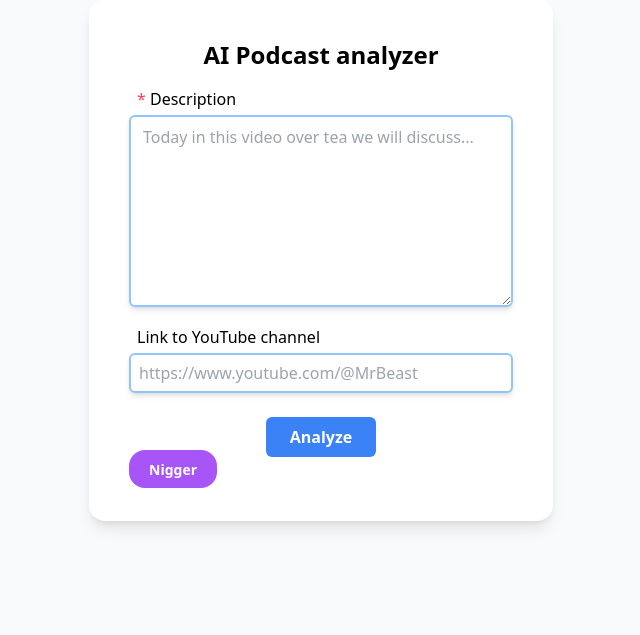
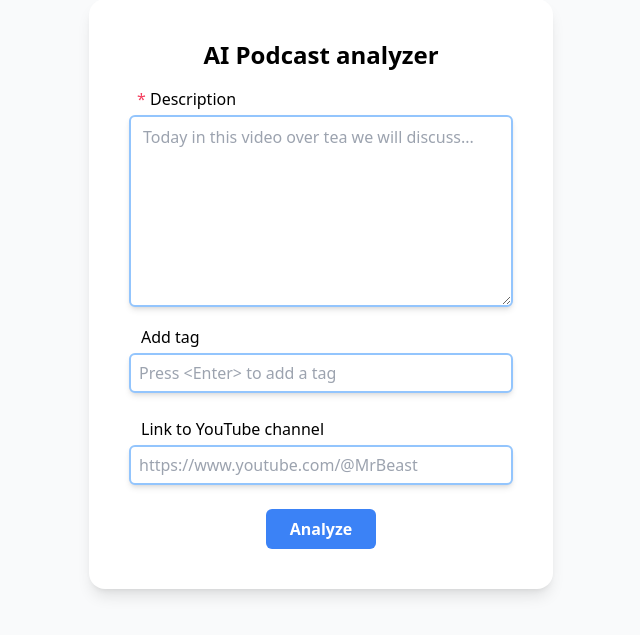
Before and after one commit to Sgsaram/ai-podcast, a FastAPI app: page / in a window 1280 px wide. Shown: the part 81-716 px from the top of the page, without its empty margins (319-959 px from the left). Run offline with FastAPI, Linux system fonts and the light colour scheme; some web fonts are replaced.

Commit message:
Added tags

```diff
--- a/static/output.css
+++ b/static/output.css
@@ -568,6 +568,51 @@ video {
   margin-bottom: 5rem;
 }
 
+.mx-3 {
+  margin-left: 0.75rem;
+  margin-right: 0.75rem;
+}
+
+.my-3 {
+  margin-top: 0.75rem;
+  margin-bottom: 0.75rem;
+}
+
+.my-6 {
+  margin-top: 1.5rem;
+  margin-bottom: 1.5rem;
+}
+
+.mx-5 {
+  margin-left: 1.25rem;
+  margin-right: 1.25rem;
+}
+
+.mx-1 {
+  margin-left: 0.25rem;
+  margin-right: 0.25rem;
+}
+
+.my-2 {
+  margin-top: 0.5rem;
+  margin-bottom: 0.5rem;
+}
+
+.my-4 {
+  margin-top: 1rem;
+  margin-bottom: 1rem;
+}
+
+.my-1 {
+  margin-top: 0.25rem;
+  margin-bottom: 0.25rem;
+}
+
+.mx-4 {
+  margin-left: 1rem;
+  margin-right: 1rem;
+}
+
 .mb-1 {
   margin-bottom: 0.25rem;
 }
@@ -612,6 +661,10 @@ video {
   transform: translate(var(--tw-translate-x), var(--tw-translate-y)) rotate(var(--tw-rotate)) skewX(var(--tw-skew-x)) skewY(var(--tw-skew-y)) scaleX(var(--tw-scale-x)) scaleY(var(--tw-scale-y));
 }
 
+.flex-wrap {
+  flex-wrap: wrap;
+}
+
 .justify-center {
   justify-content: center;
 }
--- a/static/script.js
+++ b/static/script.js
@@ -7,10 +7,36 @@ const link = document.getElementById("link");
 const required = document.getElementById("required");
 const views = document.getElementById("views");
 const recommendations = document.getElementById("recommendations");
+const new_tag = document.getElementById("new-tag");
+const tags = document.getElementById("tags");
 
 const api_url = "http://127.0.0.1:8000/process"
 
 let bad_desc = false;
+let tags_list = [];
+
+function get_html_tags() {
+    res = "";
+    for (let tag of tags_list) {
+        res += '<span class="rounded-2xl bg-violet-500 p-1 px-5 mx-1 my-1"><span class="text-white font-semibold text-sm">' + tag + '</span></span>';
+    }
+    return res;
+}
+
+function update_tags() {
+    tags.innerHTML = get_html_tags();
+}
+
+function remove_tag(value) {
+    const index = tags_list.indexOf(value);
+    if (index != -1) {
+        tags_list.splice(index, 1);
+    }
+}
+
+function add_tag(value) {
+    tags_list.push(value);
+}
 
 function sleep(ms) {
     return new Promise(resolve => setTimeout(resolve, ms));
@@ -134,3 +160,15 @@ button_clear.addEventListener(
         button_clear.classList.remove("bg-rose-400");
     }
 );
+
+
+new_tag.addEventListener("keydown", function(event) {
+    if (event.key === "Enter") {
+        event.preventDefault();
+        if (new_tag.value.trim() != "") {
+            add_tag(new_tag.value.trim());
+            update_tags();
+            new_tag.value = "";
+        }
+    }
+});
--- a/templates/index.html
+++ b/templates/index.html
@@ -32,19 +32,29 @@
         <div class="flex justify-center">
             <div class="rounded-2xl shadow-lg p-10 my-20 bg-white">
                 <p class="text-center mb-4 text-2xl font-semibold">AI Podcast analyzer</p>
-                <form class="mb-4">
+                <form>
                     <p class="text-start mb-1 mx-2"><span class="text-rose-500">*</span> Description <span id="required" class="hidden text-rose-500 font-semibold">(required)</span></p>
                     <textarea id="description" class="rounded-md shadow-md w-96 h-48 mb-3 border-2 border-blue-300 p-2 px-3 focus:border-blue-400" type="text" placeholder="Today in this video over tea we will discuss..."></textarea>
-                    <p class="text-start mb-1 mx-2">Link to YouTube channel</p>
+                </form>
+                <form class="mb-4">
+                    <p class="text-start mb-1 mx-3">Add tag</p>
+                    <input id="new-tag" class="rounded-md shadow-md w-96 h-10 border-2 border-blue-300 p-2 focus:border-blue-400" type="text" placeholder="Press <Enter> to add a tag">
+                </form>
+                <div id="tags" class="px-3 pb-2 w-96 flex flex-wrap justify-center">
+                    <!-- <span class="rounded-2xl bg-violet-500 p-1 px-5 mx-1 my-1"><span class="text-white font-semibold text-sm">Nigger</span></span> -->
+                    <!-- <span class="rounded-2xl bg-violet-500 p-1 px-5 mx-1 my-1"><span class="text-white font-semibold text-sm">Business</span></span> -->
+                    <!-- <span class="rounded-2xl bg-violet-500 p-1 px-5 mx-1 my-1"><span class="text-white font-semibold text-sm">Bruh</span></span> -->
+                    <!-- <span class="rounded-2xl bg-violet-500 p-1 px-5 mx-1 my-1"><span class="text-white font-semibold text-sm">Home</span></span> -->
+                    <!-- <span class="rounded-2xl bg-violet-500 p-1 px-5 mx-1 my-1"><span class="text-white font-semibold text-sm">The tree</span></span> -->
+                </div>
+                <form class="mb-4">
+                    <p class="text-start mb-1 mx-3">Link to YouTube channel</p>
                     <input id="link" class="rounded-md shadow-md w-96 h-10 border-2 border-blue-300 p-2 focus:border-blue-400" type="text" placeholder="https://www.youtube.com/@MrBeast">
                 </form>
                 <div class="flex justify-center">
                     <button class="rounded-md bg-blue-500 p-2 px-6 mt-2" id="button-get">
                         <p class="text-white font-semibold">Analyze</p>
                     </button>
-                </div>
-                <div id="tags">
-                    <span class="rounded-2xl bg-purple-500 p-2 px-5"><span class="text-white font-semibold text-sm">Nigger</span></span>
                 </div>
                 <div class="justify-center mt-7 hidden" id="loading">
                     <span class="loader"></span>
@@ -54,7 +64,7 @@
                     <p class="text-center font-semibold">Our recommendations for improvement</p>
                     <p class="text-center p-2" id="recommendations"></p>
                     <div class="flex justify-center">
-                        <button class="rounded-md bg-rose-500 p-2 px-6 mt-2" id="button-clear">
+                        <button class="rounded-md bg-rose-600 p-2 px-6 mt-2" id="button-clear">
                             <p class="text-white font-semibold">Clear</p>
                         </button>
                     </div>
```
Also changed, not shown: other parts of static/output.css (+49 -0 lines).
